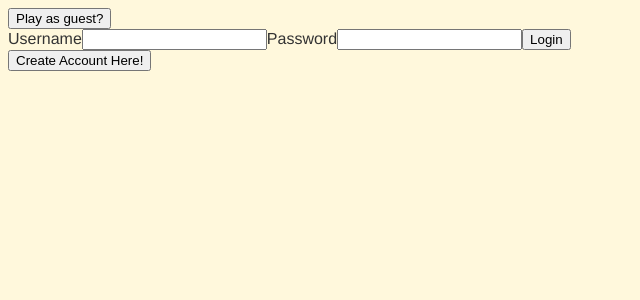
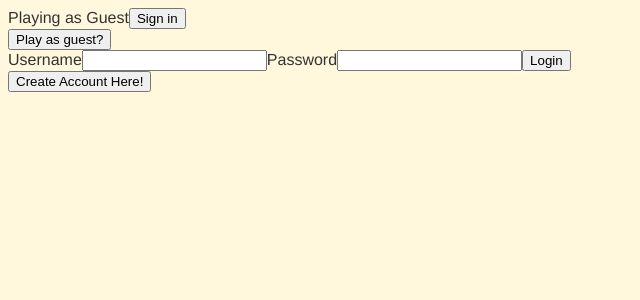
Before and after one commit to kcrystalchen/freshStudy, a React app: page / in a window 1280 px wide. Shown: the top 300 px of the page, without its empty margins (0-640 px from the left). Built offline with nearby package versions, Linux system fonts and the light colour scheme.

Commit message:
setup basic navbar

```diff
--- a/client/actions/userActions.js
+++ b/client/actions/userActions.js
@@ -30,3 +30,11 @@ export const register = (newUserData) => dispatch => {
       payload: e,
     }));
 };
+
+export const logout = (isLoggedIn) => dispatch => {
+  if(isLoggedIn) {
+    dispatch({
+      type: types.LOGOUT
+    })
+  }
+}
--- /dev/null
+++ b/client/components/NavBar.jsx
@@ -0,0 +1,13 @@
+import React from 'react';
+
+export default ({ user, isLoggedIn, logout }) => {
+  const handleUserRedirect = () => {
+    if(isLoggedIn) logout(isLoggedIn);
+  }
+  return (
+    <div>
+      <span>Playing as {isLoggedIn ? user.username : 'Guest'}</span>
+      <button onClick={handleUserRedirect}>{isLoggedIn ? 'Log Out' : 'Sign in'}</button>
+    </div>
+  )
+}
--- a/client/constants/userActionTypes.js
+++ b/client/constants/userActionTypes.js
@@ -4,3 +4,4 @@ export const LOGIN_FAILURE = 'LOGIN_FAILURE';
 export const SIGNUP_REQUEST = 'SIGNUP_REQUEST';
 export const SIGNUP_SUCCESS = 'SIGNUP_SUCCESS';
 export const SIGNUP_FAILURE = 'SIGNUP_FAILURE';
+export const LOGOUT = 'LOGOUT';
--- a/client/containers/MainContainer.jsx
+++ b/client/containers/MainContainer.jsx
@@ -3,6 +3,7 @@ import { connect } from 'react-redux';
 import * as actions from '../actions';
 import GameContainer from './GameContainer';
 import LandingPage from '../components/LandingPage';
+import NavBar from '../components/NavBar';
 
 const mapStateToProps = ({ game, user }) => ({
   isPlaying: game.isPlaying,
@@ -16,6 +17,7 @@ const mapDispatchToProps = dispatch => ({
   startNewGame: () => dispatch(actions.startNewGame()),
   login: (username, password) => dispatch(actions.login(username, password)),
   register: newUserData => dispatch(actions.register(newUserData)),
+  logout: (isLoggedIn) => dispatch(actions.logout(isLoggedIn))
 });
 
 const MainContainer = ({
@@ -27,8 +29,10 @@ const MainContainer = ({
   isError,
   login,
   register,
+  logout
 }) => (
   <div className="container">
+    <NavBar user={user} isLoggedIn={isLoggedIn} logout={logout} />
     {(isPlaying === true
       ? <GameContainer
           startNewGame={startNewGame}
--- a/client/reducers/userReducer.js
+++ b/client/reducers/userReducer.js
@@ -55,6 +55,14 @@ export default (state = initialState, action) => {
         isError: true,
         userData: { },
       };
+    case types.LOGOUT:
+      console.log('logout')
+      return {
+        isLoggedIn: false,
+        isLoading: false,
+        isError: false,
+        userData: { },
+      }
     default:
       return state;
   }
```
